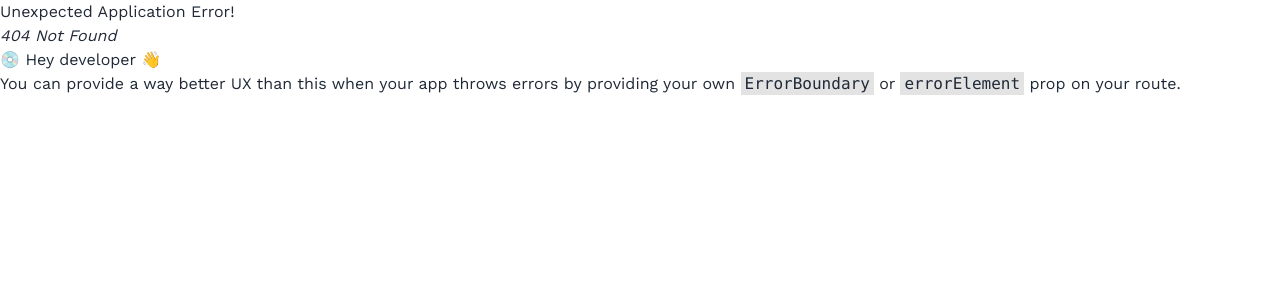
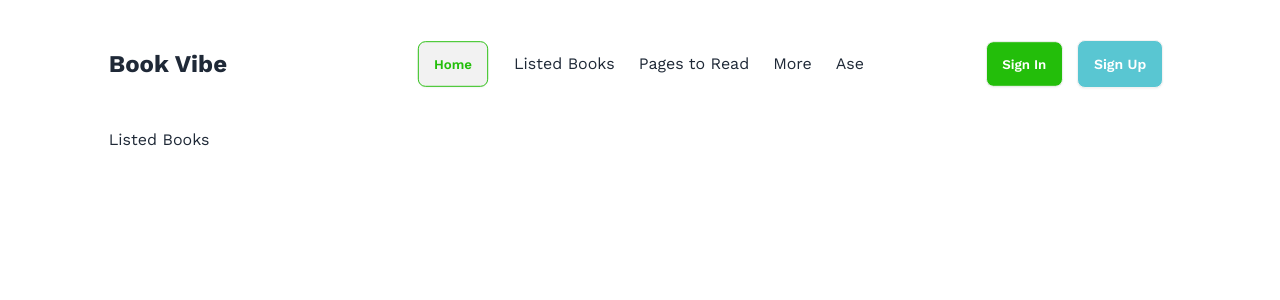
Before and after one commit to al-amin90/book-review, a React (Vite) app: page /listed-books in a window 1280 px wide. Before the commit this address had no page. Shown: the top 300 px of the page. Built offline with nearby package versions, Linux system fonts and the light colour scheme; a web font is replaced by a local one.

Commit message:
navbar added

```diff
--- a/src/components/NavBar/NavBar.jsx
+++ b/src/components/NavBar/NavBar.jsx
@@ -3,9 +3,9 @@ import { Link } from "react-router-dom";
 
 const NavBar = () => {
     const links = <>
-        <li><Link className="border btn bg-none border-[#23BE0A] text-[#23BE0A] font-semibold">Home</Link></li>
-        <li><Link>Listed Books</Link></li>
-        <li><Link>Pages to Read</Link></li>
+        <li><Link to="/" className="border btn bg-none border-[#23BE0A] text-[#23BE0A] font-semibold">Home</Link></li>
+        <li><Link to="/listed-books">Listed Books</Link></li>
+        <li><Link to="/page-read">Pages to Read</Link></li>
         <li><Link>More</Link></li>
         <li><Link>Ase</Link></li>
     </>
--- a/src/layout/MainLayout.jsx
+++ b/src/layout/MainLayout.jsx
@@ -1,3 +1,4 @@
+import { Outlet } from "react-router-dom";
 import NavBar from "../components/NavBar/NavBar";
 import Home from "../pages/Home/Home";
 
@@ -6,7 +7,7 @@ const MainLayout = () => {
     return (
         <div className="mx-auto max-w-[1440px] md:w-[83%] px-4 md:px-0 ">
             <NavBar></NavBar>
-            <Home></Home>
+            <Outlet></Outlet>
         </div>
     );
 };
--- a/src/main.jsx
+++ b/src/main.jsx
@@ -3,11 +3,30 @@ import ReactDOM from 'react-dom/client'
 import './index.css'
 import MainLayout from './layout/MainLayout';
 import { RouterProvider, createBrowserRouter } from 'react-router-dom';
+import ErrorPage from './pages/ErrorPage/ErrorPage';
+import Home from './pages/Home/Home';
+import ListedBooks from './pages/ListedBooks/ListedBooks';
+import PagestoRead from './pages/PagestoRead';
 
 const router = createBrowserRouter([
   {
     path: "/",
     element: <MainLayout></MainLayout>,
+    errorElement: <ErrorPage></ErrorPage>,
+    children: [
+      {
+        index: true,
+        element: <Home></Home>
+      },
+      {
+        path: "/listed-books",
+        element: <ListedBooks></ListedBooks>
+      },
+      {
+        path: "/page-read",
+        element: <PagestoRead></PagestoRead>
+      }
+    ]
   },
 ]);
 
--- /dev/null
+++ b/src/pages/ErrorPage/ErrorPage.jsx
@@ -0,0 +1,21 @@
+import { useRouteError } from "react-router-dom";
+
+
+const ErrorPage = () => {
+    const error = useRouteError();
+    console.log(error);
+
+    return (
+        <div className="flex flex-col min-h-screen items-center justify-center">
+            <div className="text-center space-y-5">
+                <h1>Oops!</h1>
+                <p>Sorry, an unexpected error has occurred.</p>
+                <p>
+                    <i>{error.statusText || error.message}</i>
+                </p>
+            </div>
+        </div>
+    );
+};
+
+export default ErrorPage;
```
